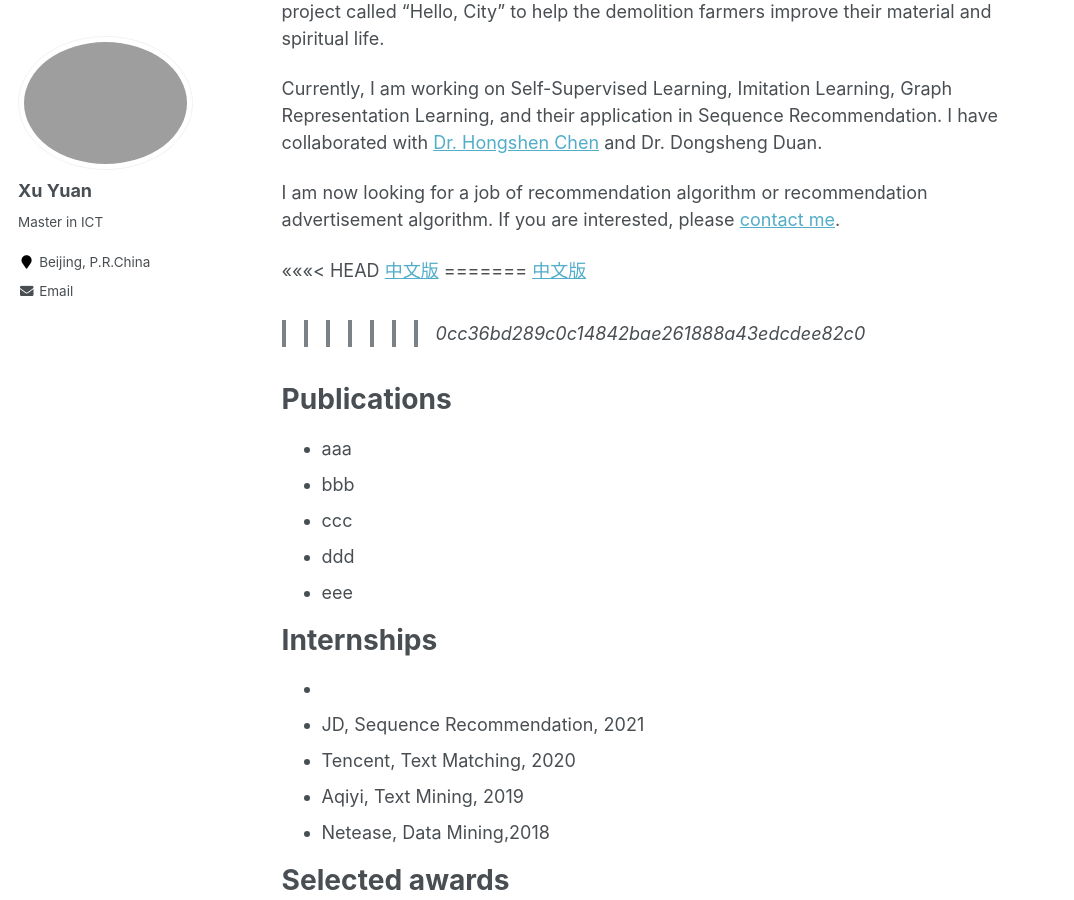
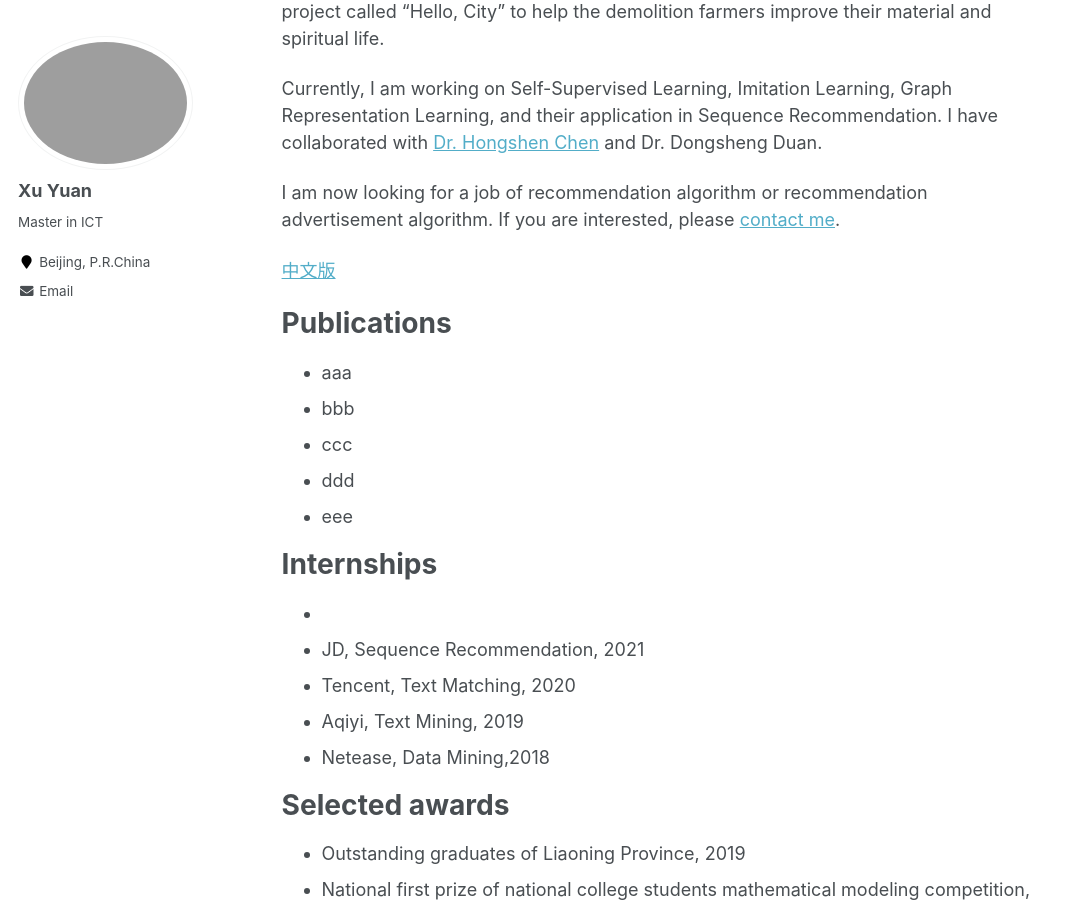
Before and after one commit to yuanninesuns/yuanninesuns.github.io, a Jekyll site: the page built from _pages/about.md, in a window 1280 px wide and 900 px high, scrolled down 348 px. Shown: the whole window, without its empty margins (0-1074 px from the left). Built offline with Jekyll 4.4.1, drawn with Linux system fonts in a browser that asks for light colours.

Commit message:
修改一下行文

```diff
--- a/_pages/about.md
+++ b/_pages/about.md
@@ -16,11 +16,7 @@ Currently, I am working on Self-Supervised Learning, Imitation Learning, Graph R
 
 I am now looking for a job of recommendation algorithm or recommendation advertisement algorithm. If you are interested, please <a href="mailto:yuan_xusun@163.com">contact me</a>.
 
-<<<<<<< HEAD
-<a href="/about-chi.html">中文版</a>
-=======
 <a href="/about-chi">中文版</a>
->>>>>>> 0cc36bd289c0c14842bae261888a43edcdee82c0
 
 
 
```
